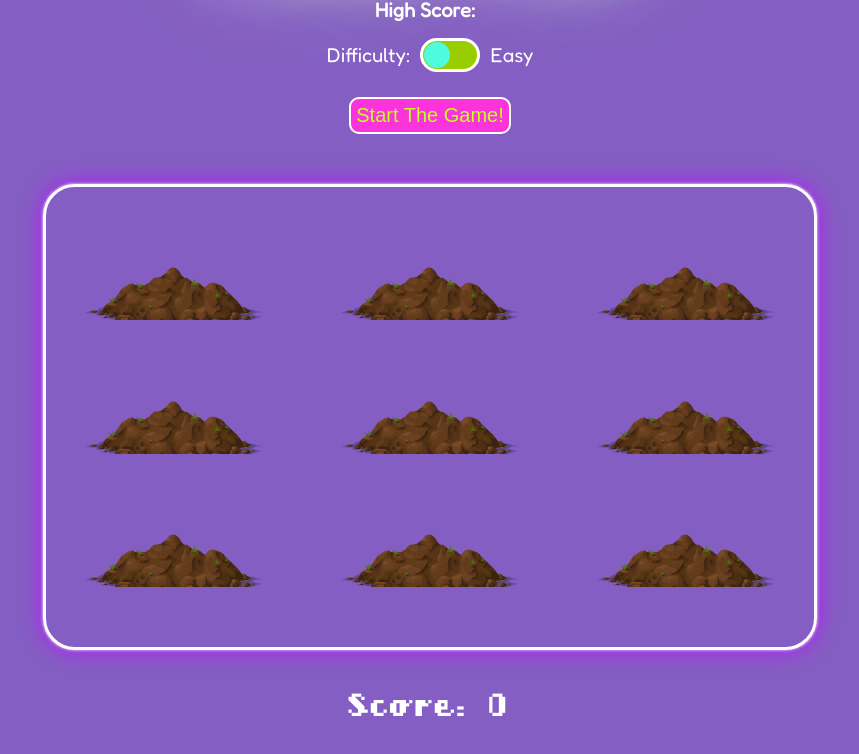
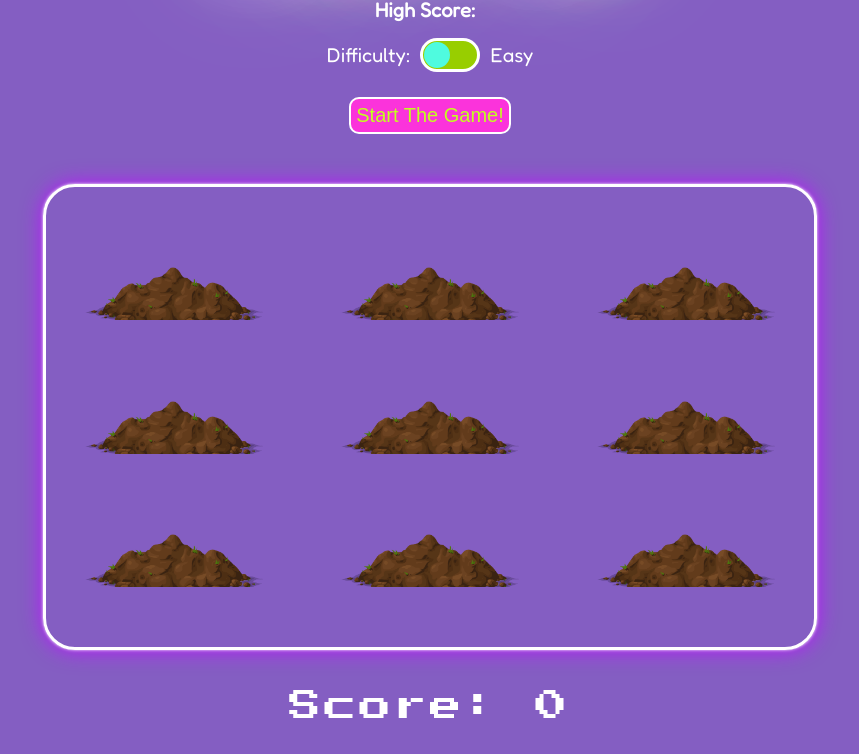
Before and after one commit to KTMichael/WhackAMole, a website: page public/index.html in a window 1280 px wide. Shown: the part 153-907 px from the top of the page, without its empty margins (210-1069 px from the left). Drawn offline with Linux system fonts and the light colour scheme.

Commit message:
fixed font

```diff
--- a/public/style.css
+++ b/public/style.css
@@ -1,10 +1,7 @@
 @import url("https://fonts.googleapis.com/css2?family=Shadows+Into+Light&display=swap");
 @import url("https://fonts.googleapis.com/css2?family=Fredoka&display=swap");
 @import url("https://fonts.googleapis.com/css2?family=VT323&display=swap");
-@font-face {
-  font-family: "superscript";
-  src: url("SUPERSCR.ttf");
-}
+@import url("https://fonts.googleapis.com/css2?family=Press+Start+2P&display=swap");
 
 html {
   /* box-sizing: border-box; */
@@ -59,7 +56,7 @@ h2 {
   margin: 0 0 -30px 0;
 }
 .scoreee {
-  font-family: "superscript";
+  font-family: "Press Start 2P", cursive;
   font-size: xx-large;
   letter-spacing: 0.2rem;
   text-align: center;
@@ -183,7 +180,7 @@ input:checked + .slider:before {
   left: 0;
   bottom: 0;
   backdrop-filter: brightness(20%);
-  z-index: 1;
+  z-index: 2;
 }
 
 #finalScore {
```
